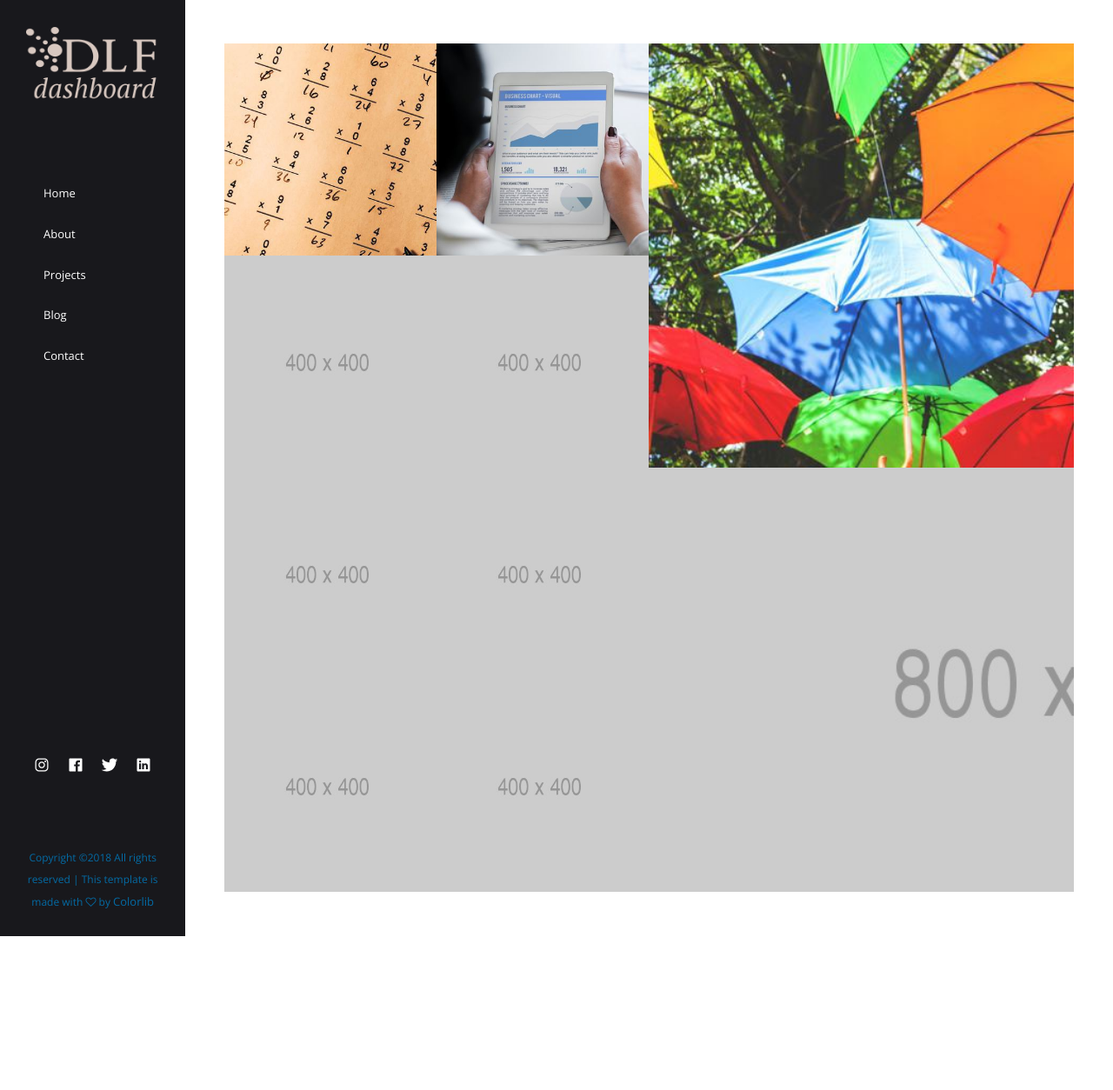
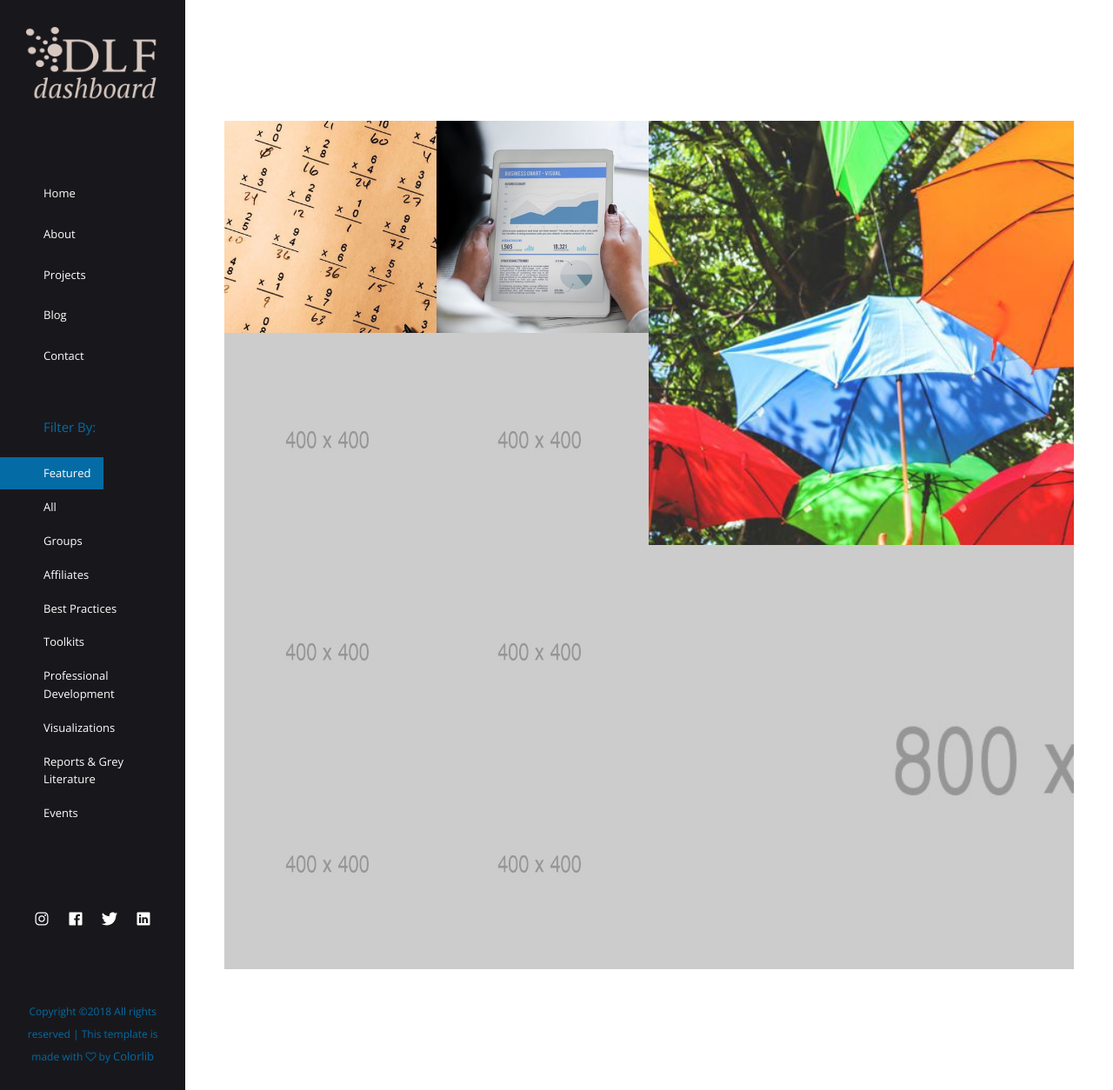
Before and after one commit to clirdlf/dashboard, a Jekyll site: the page built from projects.html, in a window 1280 px wide. Shown: the whole page at 87% size. Built offline with Jekyll 4.4.1, drawn with Linux system fonts in a browser that asks for light colours; nearby versions of some CDN libraries; some web fonts are replaced; before the commit the page ends 1077 px from its top, so only the background shows below that.

Commit message:
Update page filters

```diff
--- a/_includes/sidebar.html
+++ b/_includes/sidebar.html
@@ -10,7 +10,7 @@
 
     {% include page_list.html %}
 
-     {% if page.url == '/' %}
+    {% if page.filters %}
     <!--filter menu -->
     <div class="side_menu_section">
       <h4 class="side_title">filter by:</h4>
--- a/index.html
+++ b/index.html
@@ -1,6 +1,7 @@
 ---
 layout: default
 title: Home
+filters: true
 javascript: /js/landing_page_filter.js
 ---
 <div class="portfolio">
--- a/projects.html
+++ b/projects.html
@@ -1,6 +1,7 @@
 ---
 layout: default
 title: Projects
+filters: true
 permalink: /projects/
 javascript: /js/projects_filter.js
 ---
```
